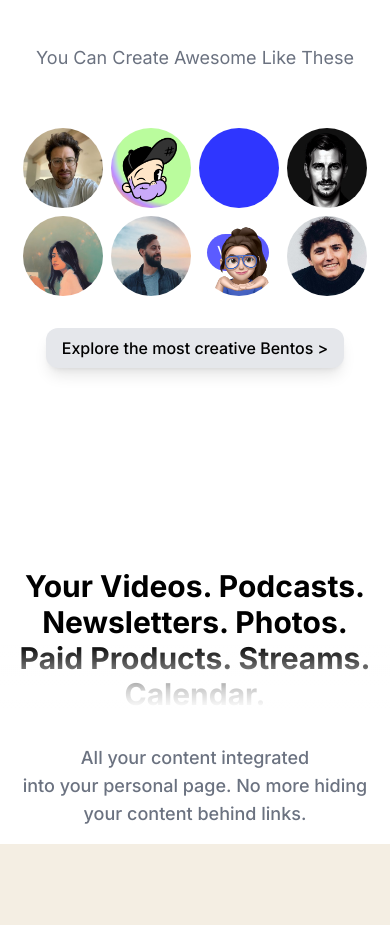
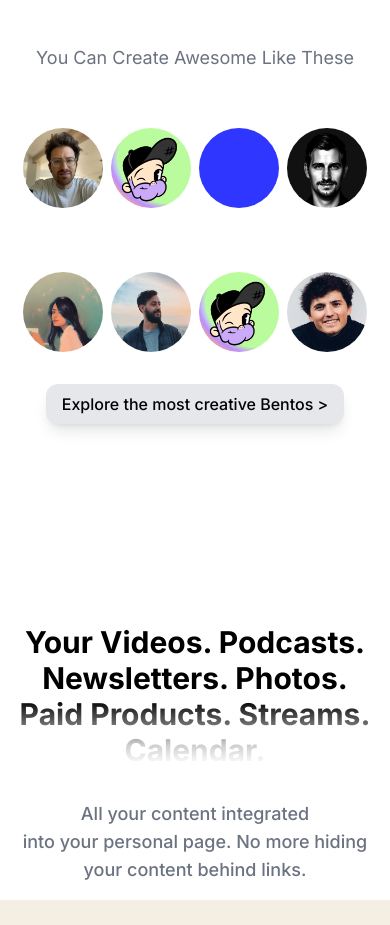
Before and after one commit to Abacaxi-Nelson/bento-freelancers, a Next.js app: page / in a window 390 px wide. Shown: the part 1642-2567 px from the top of the page. Built offline with nearby package versions, Linux system fonts and the light colour scheme.

Commit message:
fix people card :after  when hover in mobile v.

```diff
--- a/components/Cards.tsx
+++ b/components/Cards.tsx
@@ -7,7 +7,7 @@ function Cards() {
       <h1 className="font-bold text-3xl lg:text-5xl uppercase text-center mb-10  ">Join thousands of inspiring creatives</h1>
       <h1 className="text-gray-500 text-lg  text-center mb-14 lg:text-2xl ">You Can Create Awesome Like These</h1>
 
-      <div className="flex gap-2 lg:gap-6 justify-center items-center flex-col md:flex-row  ">
+      <div className="flex gap-16 lg:gap-6 justify-center items-center flex-col md:flex-row  ">
           <div className="flex gap-2 lg:gap-6 justify-center items-center flex-row  ">
             <div className="card ">
               <Image height={80} width={80} src="/x.jpg" alt="image"
@@ -36,7 +36,7 @@ function Cards() {
               className="cursor-pointer rounded-full " />
             </div>
             <div className="card">
-              <Image height={80} width={80} src="/6.png" alt="image"
+              <Image height={80} width={80} src="/1.png" alt="image"
               className="cursor-pointer rounded-full " />
             </div>
             <div className="card">
```
